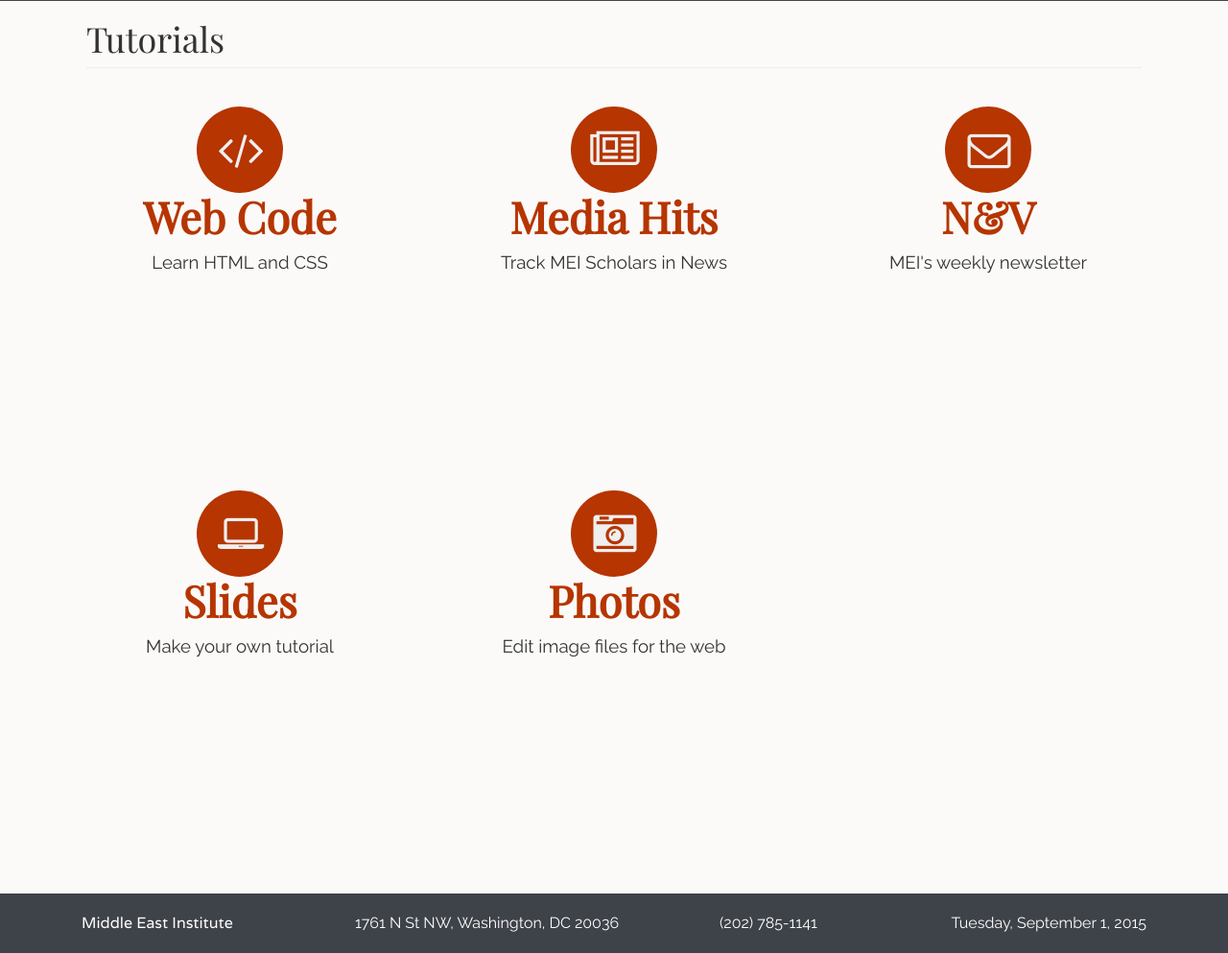
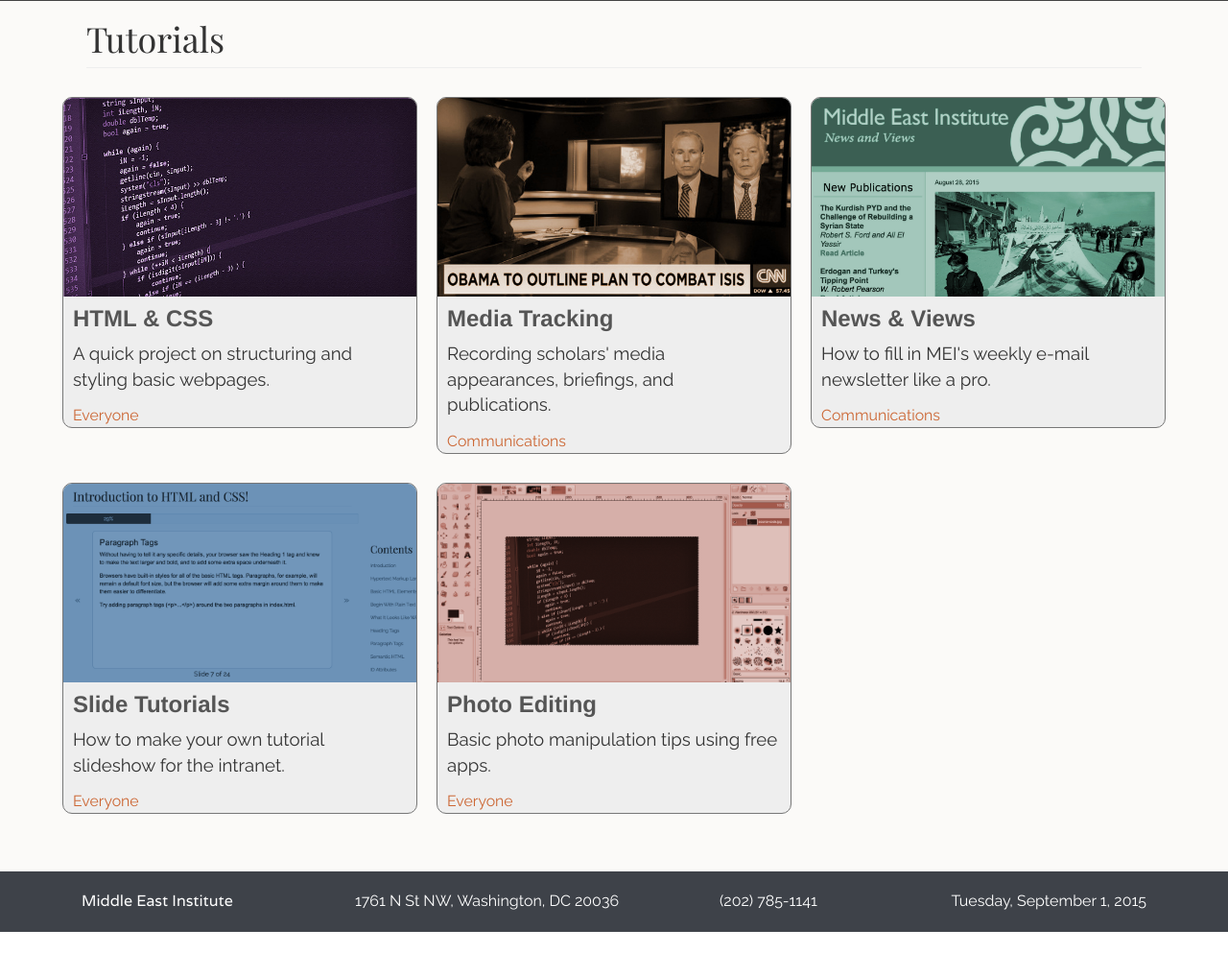
Before and after one commit to smzuke/meiintranet, a PHP site: page /tutorials.php in a window 1280 px wide. Shown: the part 319-1312 px from the top of the page at 96% size. After the commit the page ends 1290 px from the top, so only its background shows below. Run offline with PHP 8.4, Linux system fonts and the light colour scheme; some libraries are stand-ins or nearby versions.

Commit message:
Redesigned tutorials list page

```diff
--- a/assets/css/custom.css
+++ b/assets/css/custom.css
@@ -401,7 +401,50 @@
 }
 
 /*===============================
- 			TUTORIAL
+ 		TUTORIALS LIST PAGE
+================================= */
+
+
+.tutorial-container {
+	padding:10px;
+	margin-bottom: 10px;
+}
+
+.tutorial-container img {
+	width:100%;
+	border-top-right-radius: 9px;
+	border-top-left-radius: 9px;
+}
+
+.tutorial-box {
+	border:1px solid #777;
+	background-color: #eee;
+	border-radius: 10px;
+	overlap:hidden;
+}
+
+.tutorial-box h3 {
+	font-family:'Helvetica',sans-serif;
+	color:#444;
+	margin-top: 10px;
+	font-weight: bold;
+}
+
+.tutorial-box small {
+	color:#cc6633;
+}
+
+.tutorial-box h3, .tutorial-box p, .tutorial-box small{
+	padding:0 10px 0;
+}
+
+.tutorial-box a, .tutorial-box a:visited {
+	color:#555;
+}
+
+
+/*===============================
+ 		TUTORIAL SLIDESHOWS
 ================================= */
 
 #slide-nav-bar {
--- a/assets/tutorials/media-tracking.php
+++ b/assets/tutorials/media-tracking.php
@@ -1,4 +1,4 @@
-<div id="slides" data-tutorial-title="News & Views Weekly Newsletter" data-toc="yes">
+<div id="slides" data-tutorial-title="Tracking Media Hits" data-toc="yes">
 
           <section>
             <h3>Introduction</h3>
--- a/tutorials.php
+++ b/tutorials.php
@@ -3,39 +3,64 @@
 <div class="page container">
 
   <div class="row">
-    <div class="col-sm-12">
+    <div class="col-md-12">
       <h1 class="page-header">Tutorials</h1>
     </div>
   </div>
 
-  <div id="quicklinks" class="row">
-    <div class="col-sm-4 centered">
-      <h2><a href="tutorial.php?n=htmlcss" class="quicklink"><i class="fa fa-code"></i><br>Web Code</a></h2>
-      <p>Learn HTML and CSS</p>
+  <div class="row" id="tutorials">
+    <div class="tutorial-container col-md-4">
+      <div class="tutorial-box">
+        <a href="tutorial.php?n=htmlcss"><img src="assets/img/source-code.jpg" alt=""></a>
+        <h3><a href="tutorial.php?n=htmlcss">HTML & CSS</a></h3>
+        <p>A quick project on structuring and styling basic webpages.</p>
+        <small>Everyone</small>
+      </div>
     </div>
-    <div class="col-sm-4 centered">
-      <h2><a href="tutorial.php?n=media-tracking" class="quicklink"><i class="fa fa-newspaper-o"></i><br>Media Hits</a></h2>
-      <p>Track MEI Scholars in News</p>
+    <div class="tutorial-container col-md-4">
+      <div class="tutorial-box">
+        <a href="tutorial.php?n=media-tracking"><img src="assets/img/mediatracking.jpg" alt=""></a>
+        <h3><a href="tutorial.php?n=media-tracking">Media Tracking</a></h3>
+        <p>Recording scholars' media appearances, briefings, and publications.</p>
+        <small>Communications</small>
+      </div>
     </div>
-    <div class="col-sm-4 centered">
-      <h2><a href="tutorial.php?n=newsandviews" class="quicklink"><i class="fa fa-envelope-o"></i><br>N&V</a></h2>
-      <p>MEI's weekly newsletter</p>
+    <div class="tutorial-container col-md-4">
+      <div class="tutorial-box">
+        <a href="tutorial.php?n=newsandviews"><img src="assets/img/newsandviews.jpg" alt=""></a>
+        <h3><a href="tutorial.php?n=newsandviews">News & Views</a></h3>
+        <p>How to fill in MEI's weekly e-mail newsletter like a pro.</p>
+        <small>Communications</small>
+      </div>
     </div>
-  </div> <!-- /row -->
+  </div> <!-- /.row -->
 
-  <div id="quicklinks" class="row">
-    <div class="col-sm-4 centered">
-      <h2><a href="tutorial.php?n=slideshow" class="quicklink"><i class="fa fa-laptop"></i><br>Slides</a></h2>
-      <p>Make your own tutorial</p>
+  <div class="row" id="tutorials">
+    <div class="tutorial-container col-md-4">
+      <div class="tutorial-box">
+        <a href="tutorial.php?n=slideshow"><img src="assets/img/slideshow.png" alt=""></a>
+        <h3><a href="tutorial.php?n=slideshow">Slide Tutorials</a></h3>
+        <p>How to make your own tutorial slideshow for the intranet.</p>
+        <small>Everyone</small>
+      </div>
     </div>
-    <div class="col-sm-4 centered">
-      <h2><a href="tutorial.php?n=photo-editing" class="quicklink"><i class="fa fa-camera-retro"></i><br>Photos</a></h2>
-      <p>Edit image files for the web</p>
+    <div class="tutorial-container col-md-4">
+      <div class="tutorial-box">
+        <a href="tutorial.php?n=photo-editing"><img src="assets/img/photoediting.png" alt=""></a>
+        <h3><a href="tutorial.php?n=photo-editing">Photo Editing</a></h3>
+        <p>Basic photo manipulation tips using free apps.</p>
+        <small>Everyone</small>
+      </div>
     </div>
-    <div class="col-sm-4 centered">
-
+    <div class="tutorial-container col-md-4">
+      <!-- <div class="tutorial-box">
+        <img src="assets/img/newsandviews.jpg" alt="">
+        <h3>News & Views</h3>
+        <p>How to fill in MEI's weekly e-mail newsletter like a pro.</p>
+        <small>Communications</small>
+      </div> -->
     </div>
-  </div> <!-- /row -->
+  </div> <!-- /.row -->
 
 </div> <!-- /page container -->
 
```
Also changed, not shown: assets/img/mediatracking.jpg (added), assets/img/newsandviews.jpg (added), assets/img/photoediting.png (added), assets/img/slideshow.png (added), assets/img/source-code.jpg (added), 2 other files.
